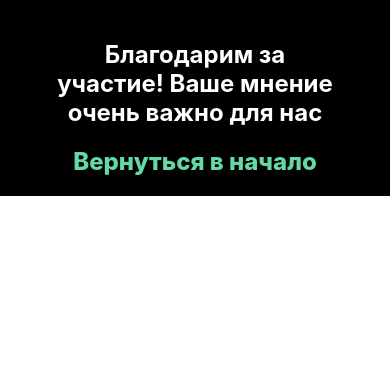
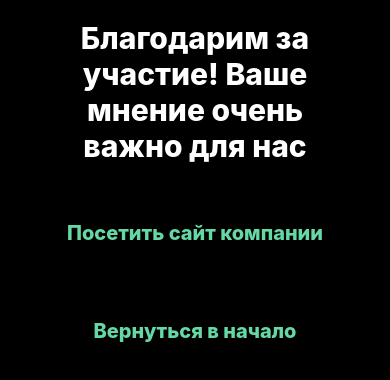
Before and after one commit to LipinVV/Prop-Ads-Task, a React (Create React App) app: page /gratitude in a window 390 px wide. Shown: the top 380 px of the page. Built offline with nearby package versions, Linux system fonts and the light colour scheme.

Commit message:
fixed mobile layout

```diff
--- a/src/Survey/CitySurvey/CitySurvey.js
+++ b/src/Survey/CitySurvey/CitySurvey.js
@@ -58,7 +58,7 @@ export const CitySurvey = () => {
 
     return (
         <div className='city-survey'>
-            <p className='city-survey__question'>В каком городе Вы живете?</p>
+            <h1 className='city-survey__question'>В каком городе Вы живете?</h1>
             {!modal && <select className='city-survey__options' value={cityOption}
                      onChange={citySetHandler}>
                 {Object.values(cities).map((city, index) => (
@@ -102,7 +102,8 @@ export const CitySurvey = () => {
                 Ваши комментарий сохранён!
             </div>}
             <div className='city-survey__chosen-option'>Вы выбрали: <span
-                className='city-survey__chosen-option-colored'>{cityOption}</span></div>
+                className='city-survey__chosen-option-colored'>{cityOption}</span>
+            </div>
             {!completedQuestion ?
                 <button
                     className='city-survey__feedback-survey-button'
--- a/src/Survey/CitySurvey/citySurvey.scss
+++ b/src/Survey/CitySurvey/citySurvey.scss
@@ -6,7 +6,7 @@
     max-width: $mobileDevice;
     margin: 0 auto;
     grid-template-columns: 1fr;
-    grid-template-rows: repeat(auto-fit, minmax(20px, 1fr));
+    grid-template-rows: 0.1fr 0.1fr 0.2fr 0.1fr 0.1fr;
     grid-gap: 20px;
     padding-bottom: 40px;
   }
@@ -14,12 +14,13 @@
 
 .city-survey__question {
   margin: 0;
-  font-size: 38px;
+  font-size: 24px;
+  font-weight: 800;
   color: $green;
 }
 
 .city-survey__options {
-  min-height: 40px;
+  max-height: 40px;
   font-size: 20px;
   font-weight: 600;
   cursor: pointer;
@@ -145,12 +146,11 @@
 }
 
 .city-survey__chosen-option {
-  text-align: center;
   font-size: 16px;
   font-weight: 800;
   width: 100%;
 }
 
 .city-survey__chosen-option-colored {
-  color: $pureRed;
+  color: $green;
 }
--- a/src/Survey/GenderSurvey/genderSurvey.scss
+++ b/src/Survey/GenderSurvey/genderSurvey.scss
@@ -6,7 +6,7 @@
     max-width: $mobileDevice;
     margin: 0 auto;
     grid-template-columns: 1fr;
-    grid-template-rows: repeat(auto-fit, minmax(20px, 1fr));
+    grid-template-rows: 0.1fr 0.1fr 0.1fr 0.1fr 0.1fr;
     grid-gap: 20px;
     padding-bottom: 40px;
   }
@@ -78,7 +78,7 @@
   font-weight: 800;
   border-radius: 20px;
   border: 2px solid $pureWhite;
-  min-height: 40px;
+  max-height: 40px;
 }
 
 .gender-survey__feedback-survey-button:hover {
@@ -99,7 +99,7 @@
   align-items: center;
   justify-content: center;
   color: $pureBlack;
-  min-height: 40px;
+  max-height: 40px;
   background-color: $deepBlue;
   border-radius: 20px;
 }
--- a/src/Survey/Gratitude/Gratitude.js
+++ b/src/Survey/Gratitude/Gratitude.js
@@ -5,6 +5,7 @@ export const Gratitude =() => {
     return (
         <section className='gratitude'>
             <h1 className='gratitude__header'>Благодарим за участие! Ваше мнение очень важно для нас</h1>
+            <a className='gratitude__company-link' onClick={() => window.localStorage.clear()} href='https://propellerads.com/'>Посетить сайт компании</a>
             <Link  className='gratitude__exit-link' onClick={() => window.localStorage.clear()}  to='/'>Вернуться в начало</Link>
         </section>
     )
--- a/src/Survey/Gratitude/gratitude.scss
+++ b/src/Survey/Gratitude/gratitude.scss
@@ -1,15 +1,29 @@
 @import "src/App";
 
+.gratitude {
+  display: grid;
+  grid-template-rows: 0.1fr 0.1fr 0.1fr;
+  grid-gap: 40px;
+}
+
 .gratitude__header {
+  margin: 0;
+}
+
+.gratitude__header,
+.gratitude__exit-link,
+.gratitude__company-link {
+  font-weight: 800;
+  font-size: 30px;
   text-align: center;
 }
 
-.gratitude__exit-link {
+.gratitude__exit-link,
+.gratitude__company-link {
   display: flex;
   justify-content: center;
   align-items: center;
-  font-size: 24px;
   color: $green;
-  font-weight: 800;
   text-decoration: none;
+  font-size: 20px;
 }
--- a/src/Survey/surveys.scss
+++ b/src/Survey/surveys.scss
@@ -1,10 +1,12 @@
 @import 'src/App';
 
 .surveys {
+  position: relative;
   @media (min-width: $mobileDevice) {
     margin: 0 auto;
     max-width: $mobileDevice;
     padding: 20px;
+    height: 100%;
   }
 }
 
--- a/src/index.css
+++ b/src/index.css
@@ -1,5 +1,6 @@
 * {
   box-sizing: border-box;
+  height: 100%;
 }
 
 body {
@@ -9,6 +10,7 @@ body {
     sans-serif;
   -webkit-font-smoothing: antialiased;
   -moz-osx-font-smoothing: grayscale;
+  min-height: 100%;
 }
 
 code {
```
